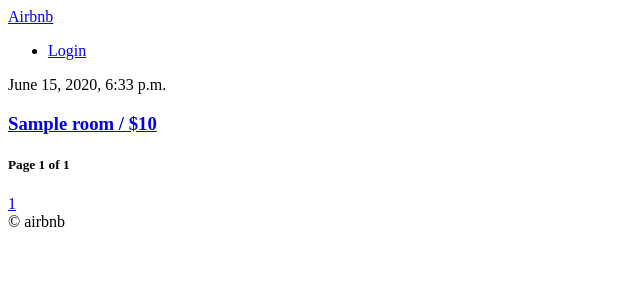
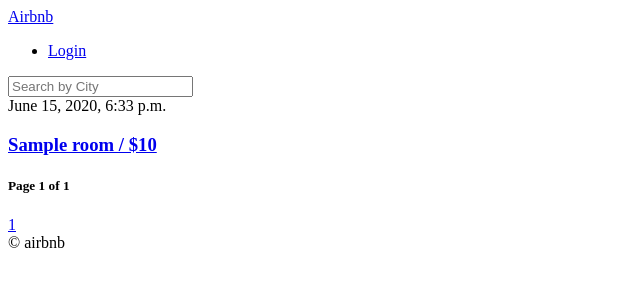
Before and after one commit to DarrenKwonDev/airbnb_clone_final, a Django app: page / in a window 1280 px wide. Shown: the top 300 px of the page, without its empty margins (0-640 px from the left). Run offline with Django 3.2, Linux system fonts and the light colour scheme; tables that the repository leaves empty hold one stand-in row (values such as "Sample post").

Commit message:
search page

```diff
--- a/rooms/urls.py
+++ b/rooms/urls.py
@@ -5,4 +5,5 @@
 
 urlpatterns = [
     path("<int:pk>", room_views.RoomDetail.as_view(), name="detail"),
+    path("search", room_views.search, name="search"),
 ]
--- a/rooms/views.py
+++ b/rooms/views.py
@@ -28,10 +28,6 @@
     model = models.Room
 
 
-# def room_detail(request, pk):
-#     try:
-#         room = models.Room.objects.get(pk=pk)
-#     except models.Room.DoesNotExist:
-#         raise Http404()
-
-#     return render(request, "rooms/detail.html", {"pk": pk, "room": room})
+def search(request):
+    city = str.capitalize(request.GET.get("city"))
+    return render(request, "rooms/search.html", {"city": city})
--- a/templates/partials/header.html
+++ b/templates/partials/header.html
@@ -5,4 +5,7 @@
       <a href="#">Login</a>
     </li>
   </ul>
+  <form method="get" action="{% url "rooms:search"%}">
+    <input placeholder="Search by City" name="city"/>
+  </form>
 </header>
```
Also changed, not shown: templates/rooms/search.html (added, +14 -0 lines).
